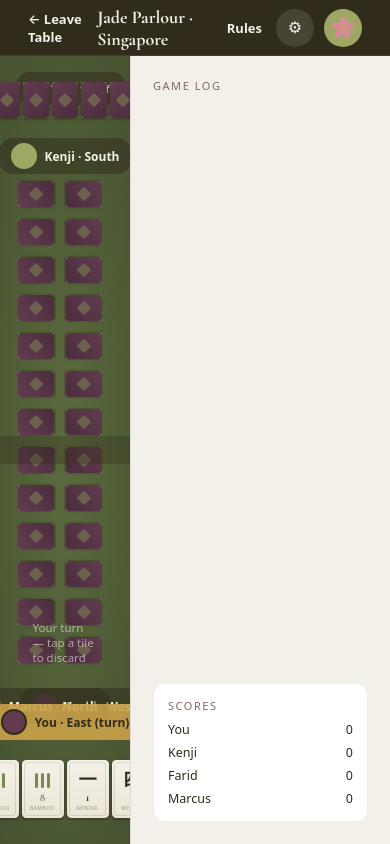
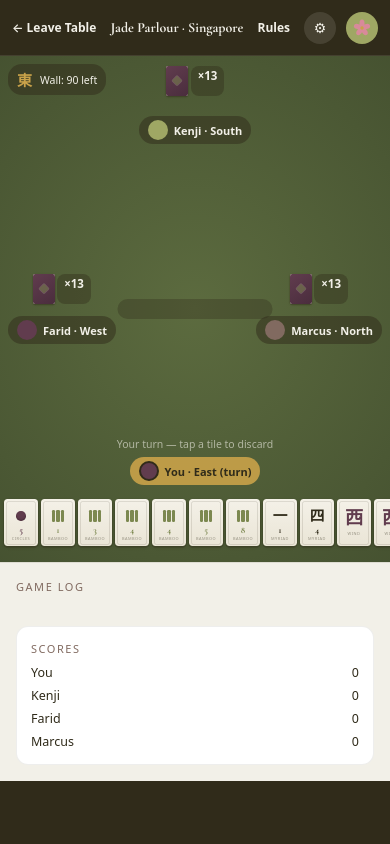
Before and after one commit to lordofaliens666/mahjong-web-game, a plain HTML site: page play.html in a window 390 px wide. Drawn offline with nearby package versions, Linux system fonts and the light colour scheme.

Commit message:
Add mobile responsive design
Implement responsive layouts for screens up to 640px wide across all pages. Adjusts tile sizes, navigation, and UI elements for mobile devices. Reorganizes play.html structure to support vertical stacking. Adds compact hand display for opponents on mobile. Includes resize event listener to re-render on window dimension changes.

```diff
--- a/css/style.css
+++ b/css/style.css
@@ -115,3 +115,15 @@ a { color: inherit; }
 }
 .btn-round { border-radius: 24px; }
 .btn:disabled { background: #e2ddcf; color: #a89e8a; cursor: not-allowed; filter: none; }
+
+@media (max-width: 640px) {
+  .nav { padding: 0 14px; height: 56px; }
+  .nav-mark { width: 26px; height: 26px; font-size: 13px; }
+  .nav-name { font-size: 15px; }
+  .nav-links { gap: 16px; font-size: 12.5px; }
+  .nav-actions { gap: 6px; }
+  .nav-icon-btn, .nav-avatar-btn { width: 32px; height: 32px; font-size: 14px; }
+
+  .modal-card { padding: 22px 18px; }
+  .modal-card h2 { font-size: 22px; }
+}
--- a/js/game.js
+++ b/js/game.js
@@ -39,6 +39,8 @@ const els = {
 
 function delay(ms) { return new Promise((res) => setTimeout(res, ms * botDelayMultiplier())); }
 
+function isMobileLayout() { return window.innerWidth <= 640; }
+
 function setupRulesetUi() {
   els.tableBrand.textContent = `Jade Parlour · ${RULESET_LABEL[ruleset]}`;
   if (ruleset !== 'american') return;
@@ -53,14 +55,16 @@ function setupRulesetUi() {
 }
 
 function render() {
+  const mobile = isMobileLayout();
   els.wallCount.textContent = `Wall: ${game.wall.length} left`;
 
   for (const seat of SEATS) {
     const player = game.players[seat];
     els.tiles[seat].innerHTML = '';
     if (seat === 'E') {
+      const handSize = mobile ? { w: 34, h: 47 } : { w: 42, h: 58 };
       for (const tile of sortHand(player.hand)) {
-        const el = createTileElement(tile, { w: 42, h: 58 });
+        const el = createTileElement(tile, handSize);
         if (awaitingHumanDiscard) {
           el.style.cursor = 'pointer';
           el.addEventListener('click', () => onHumanDiscard(tile.id));
@@ -69,6 +73,15 @@ function render() {
         }
         els.tiles[seat].appendChild(el);
       }
+    } else if (mobile) {
+      // Compact summary instead of one tile per card — an unbounded stack
+      // of individual tiles doesn't fit the vertical space on a phone.
+      const back = createTileElement({ kind: 'dot' }, { w: 22, h: 30, faceDown: true });
+      els.tiles[seat].appendChild(back);
+      const count = document.createElement('span');
+      count.className = 'hand-count';
+      count.textContent = `×${player.hand.length}`;
+      els.tiles[seat].appendChild(count);
     } else {
       for (let i = 0; i < player.hand.length; i++) {
         const el = createTileElement({ kind: 'dot' }, { w: 26, h: 36, faceDown: true });
@@ -79,10 +92,11 @@ function render() {
     }
 
     els.melds[seat].innerHTML = '';
+    const meldSize = mobile ? { w: 19, h: 26 } : { w: 24, h: 33 };
     for (const meld of player.melds) {
       const group = document.createElement('div');
       group.className = 'meld-group';
-      for (const t of meld.tiles) group.appendChild(createTileElement(t, { w: 24, h: 33 }));
+      for (const t of meld.tiles) group.appendChild(createTileElement(t, meldSize));
       els.melds[seat].appendChild(group);
     }
 
@@ -93,8 +107,9 @@ function render() {
   }
 
   els.discardPile.innerHTML = '';
+  const discardSize = mobile ? { w: 20, h: 28 } : { w: 30, h: 42 };
   for (const { tile } of game.discardPile.slice(-24)) {
-    els.discardPile.appendChild(createTileElement(tile, { w: 30, h: 42 }));
+    els.discardPile.appendChild(createTileElement(tile, discardSize));
   }
 
   els.logList.innerHTML = '';
@@ -270,5 +285,11 @@ els.btnKong.addEventListener('click', onBtnKong);
 els.btnChi.addEventListener('click', onBtnChi);
 els.btnPlayAgain.addEventListener('click', startRound);
 
+let resizeTimer;
+window.addEventListener('resize', () => {
+  clearTimeout(resizeTimer);
+  resizeTimer = setTimeout(() => { if (game) render(); }, 150);
+});
+
 setupRulesetUi();
 startRound();
--- a/play.html
+++ b/play.html
@@ -60,8 +60,7 @@
   }
 
   .action-row {
-    position: absolute; bottom: 210px; left: 50%; transform: translateX(-50%);
-    display: flex; gap: 10px; z-index: 5;
+    display: flex; gap: 10px; flex-wrap: wrap; justify-content: center; z-index: 5;
   }
   .action-btn {
     padding: 12px 22px; border-radius: 24px; border: none; font-weight: 700; font-size: 13px; cursor: pointer;
@@ -75,8 +74,7 @@
   .action-btn.win { background: linear-gradient(180deg, #dab863, var(--gold)); color: var(--ink); padding: 12px 26px; font-weight: 800; }
 
   .hand-hint {
-    position: absolute; bottom: 168px; left: 50%; transform: translateX(-50%);
-    font-size: 11.5px; color: rgba(242,240,232,.6); z-index: 5;
+    font-size: 11.5px; color: rgba(242,240,232,.6); z-index: 5; margin: 0;
   }
 
   .side-panel {
@@ -106,6 +104,44 @@
   }
   .round-over-card h2 { font-family: 'Cormorant Garamond', serif; font-size: 30px; margin: 0 0 10px; color: var(--ink); }
   .round-over-card p { font-size: 13.5px; color: var(--brown); margin: 0 0 20px; line-height: 1.6; }
+
+  .hand-count {
+    color: #f2f0e8; font-size: 11.5px; font-weight: 700; background: rgba(48,43,26,.4);
+    padding: 2px 7px; border-radius: 8px; flex: none;
+  }
+
+  @media (max-width: 640px) {
+    .table-nav { padding: 0 12px; }
+    .table-nav .brand { font-size: 14px; }
+    .table-nav a { font-size: 12px; }
+
+    .table-wrap { flex-direction: column; height: auto; min-height: calc(100vh - 56px); }
+    .felt { flex: none; height: 60vh; min-height: 400px; }
+    .side-panel { width: 100%; max-height: 240px; border-left: none; border-top: 1px solid rgba(48,43,26,.1); padding: 16px; }
+
+    .seat-left, .seat-right { gap: 6px; }
+    .seat-left { left: 8px; }
+    .seat-right { right: 8px; }
+    .seat-top { top: 10px; }
+    .seat-bottom { bottom: 10px; gap: 6px; }
+    .seat-tiles.vertical { flex-direction: row; }
+    .seat-tag { padding: 4px 9px; font-size: 11px; gap: 6px; }
+    .seat-avatar { width: 20px; height: 20px; }
+
+    .wall-badge { padding: 5px 9px; top: 8px; left: 8px; }
+    .wall-badge .count { font-size: 10.5px; }
+
+    .discard-pile { grid-template-columns: repeat(6, 20px); gap: 3px; padding: 10px; max-width: 220px; }
+
+    #tiles-E {
+      max-width: 100vw; overflow-x: auto; -webkit-overflow-scrolling: touch;
+      padding: 2px 4px 6px; justify-content: flex-start;
+    }
+    .action-row { gap: 6px; }
+    .action-btn { padding: 8px 14px; font-size: 11.5px; }
+    .action-btn.win { padding: 8px 16px; }
+    .hand-hint { font-size: 10.5px; }
+  }
 </style>
 </head>
 <body>
@@ -144,19 +180,18 @@
 
     <div class="discard-pile" id="discard-pile"></div>
 
-    <p class="hand-hint" id="hand-hint"></p>
-    <div class="action-row" id="action-row">
-      <button class="action-btn pass" id="btn-pass">Pass</button>
-      <button class="action-btn chi" id="btn-chi">Chi</button>
-      <button class="action-btn pong" id="btn-pong">Pong</button>
-      <button class="action-btn kong" id="btn-kong">Kong</button>
-      <button class="action-btn win" id="btn-win">WIN</button>
-    </div>
-
     <div class="seat seat-bottom" id="seat-tag-E-wrap">
       <div class="seat-tiles" id="tiles-E"></div>
       <div class="seat-meld" id="meld-E"></div>
       <div class="seat-tag" id="tag-E"><div class="seat-avatar" style="background:#613c4e;border:2px solid #302b1a"></div><span>You · East</span></div>
+      <div class="action-row" id="action-row">
+        <button class="action-btn pass" id="btn-pass">Pass</button>
+        <button class="action-btn chi" id="btn-chi">Chi</button>
+        <button class="action-btn pong" id="btn-pong">Pong</button>
+        <button class="action-btn kong" id="btn-kong">Kong</button>
+        <button class="action-btn win" id="btn-win">WIN</button>
+      </div>
+      <p class="hand-hint" id="hand-hint"></p>
     </div>
   </div>
 
```
Also changed, not shown: lobby.html (+8 -0 lines), rules.html (+7 -0 lines).
